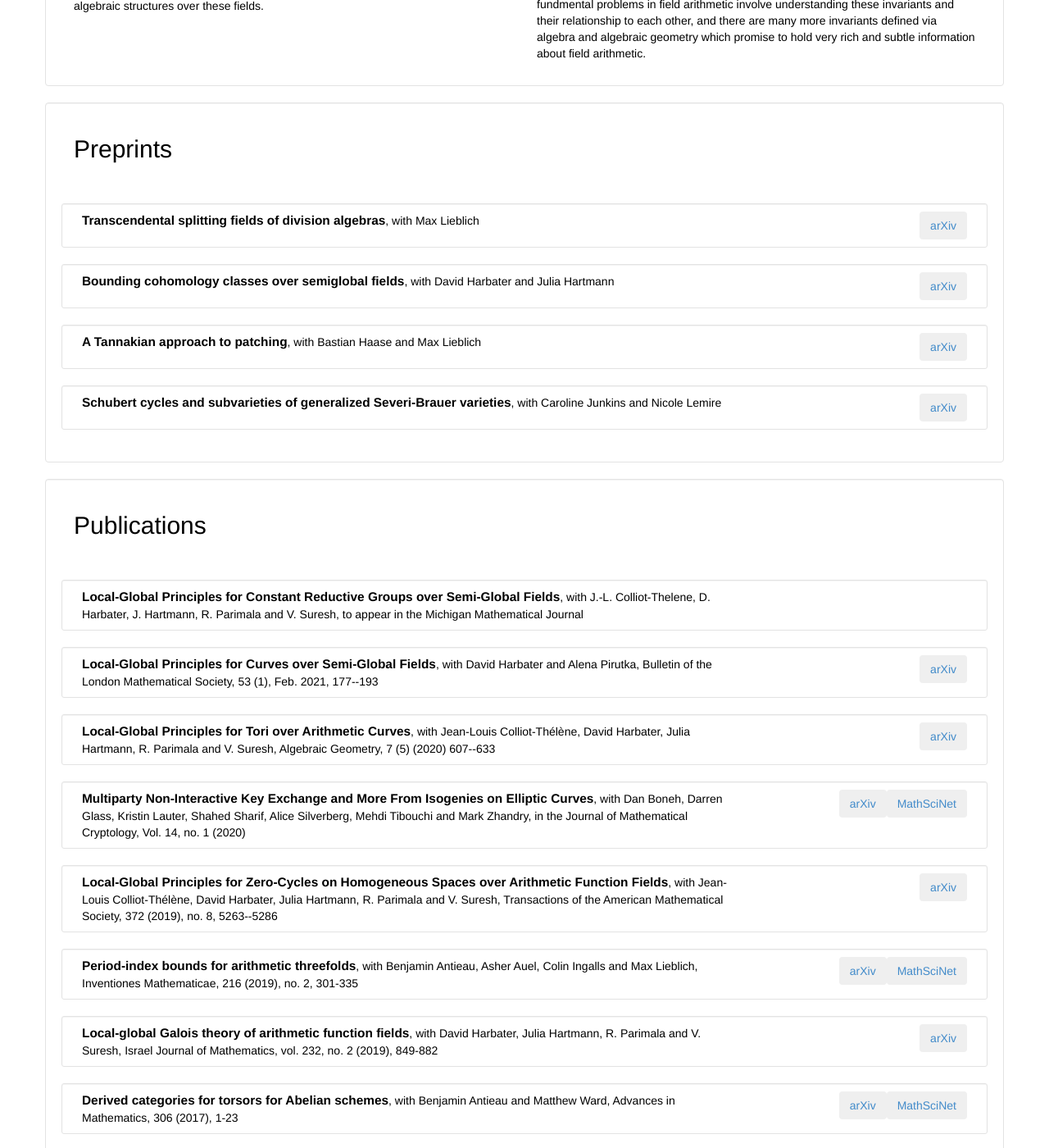
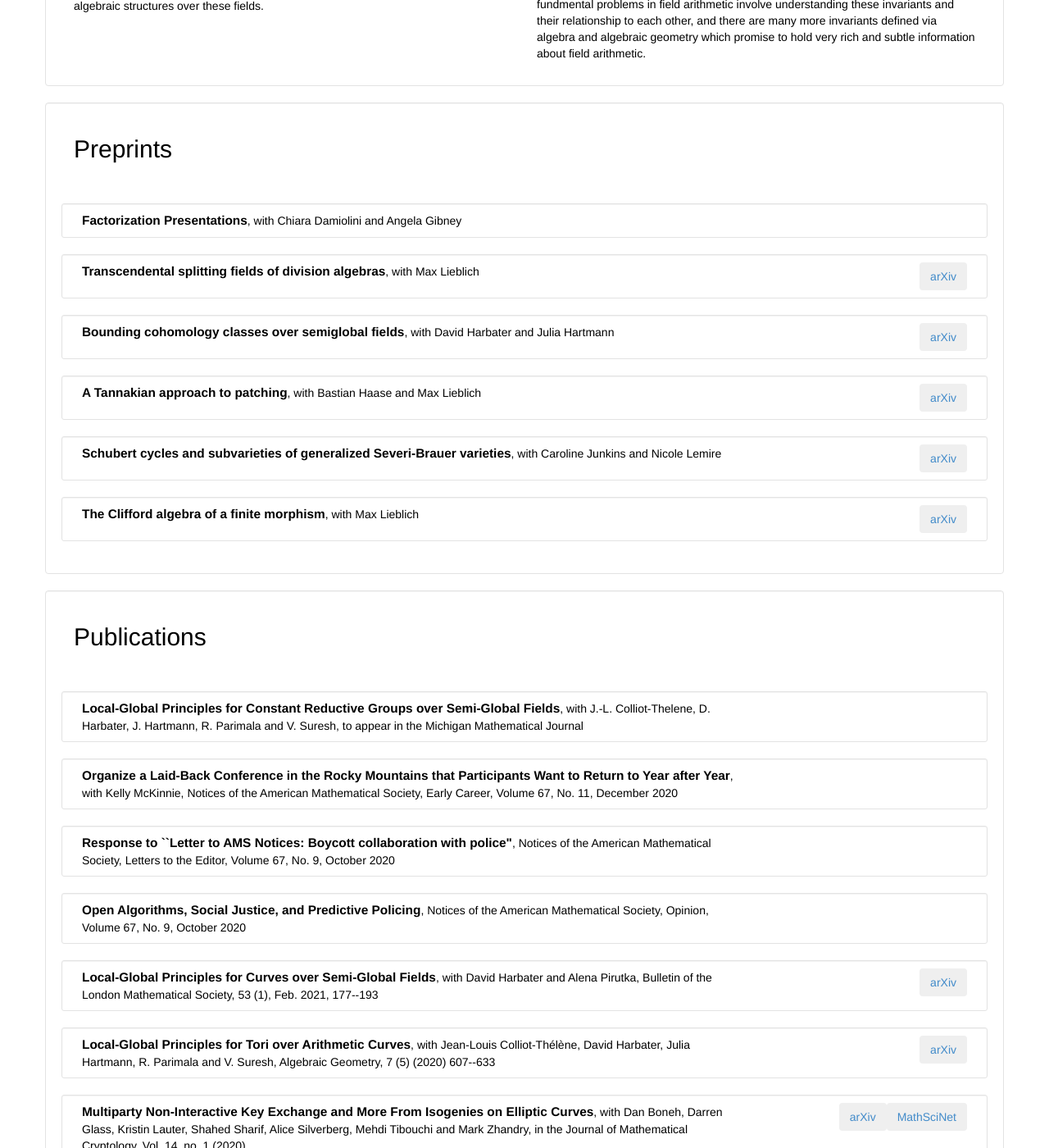
Before and after one commit to dkrashen/dkrashen.github.io, a Jekyll site: the page built from research.html, in a window 1280 px wide and 1400 px high, scrolled down 504 px. Shown: the whole window at 82% size. Built offline with Jekyll 4.4.1, drawn with Linux system fonts in a browser that asks for light colours.

Commit message:
update publications

```diff
--- a/_data/publications.yml
+++ b/_data/publications.yml
@@ -1,5 +1,13 @@
 
 publications:
+
+  -
+    title: "Factorization Presentations"
+    with: "Chiara Damiolini and Angela Gibney"
+    status: preprint
+    type: "research paper"
+    filename: "Factorization_Resolution.pdf"
+
   -
     title: "Local-Global Principles for Constant Reductive Groups over Semi-Global Fields"
     with: "J.-L. Colliot-Thelene, D. Harbater, J. Hartmann, R. Parimala and V. Suresh"
@@ -22,6 +30,29 @@ publications:
     status: preprint
     type: "research paper"
   -
+    title: "Organize a Laid-Back Conference in the Rocky Mountains that Participants Want to Return to Year after Year"
+    with: "Kelly McKinnie"
+    publication_year: "2020"
+    in: "Notices of the American Mathematical Society, Early Career"
+    pubinfo: "Volume 67, No. 11, December 2020"
+    status: "publication"
+    type: "other"
+  -
+    title: 'Response to ``Letter to AMS Notices: Boycott collaboration with police"'
+    in: "Notices of the American Mathematical Society, Letters to the Editor"
+    status: "publication"
+    type: "other"
+    pubinfo: "Volume 67, No. 9, October 2020"
+    publication_year: 2020
+  -
+    title: "Open Algorithms, Social Justice, and Predictive Policing"
+    publication_year: "2020"
+    in: "Notices of the American Mathematical Society, Opinion"
+    status: "publication"
+    type: "other"
+    pubinfo: "Volume 67, No. 9, October 2020"
+    publication_year: 2020
+  -
     arxiv: "2004.11933"
     title: "A Tannakian approach to patching"
     with: "Bastian Haase and Max Lieblich"
@@ -36,17 +67,14 @@ publications:
     arxiv_year: 2017
     status: "preprint"
     type: "research paper"
-
-
   -
     arxiv: "1509.07195"
     title: "The Clifford algebra of a finite morphism"
     with: "Max Lieblich"
     arxiv_year: 2015
     publication_year: "2020"
-    in: "in revision for the Journal of Algebra"
+    status: "preprint"
     type: "research paper"
-
   -
     title: "Division algebras with common subfields"
     with: "Eliyahu Matzri, Andre Rapinchuk, Louis Rowen and David Saltman"
@@ -54,8 +82,6 @@ publications:
     publication_year: "2021"
     in: "to appear in Manuscripta Mathematica"
     type: "research paper"
-
-
   -
     title: "Local-Global Principles for Curves over Semi-Global Fields"
     arxiv: "2001.05429"
@@ -95,7 +121,7 @@ publications:
     status: "publication"
     MR: "MR4113747"
     publication_year: 2020
-
+    type: "research paper"
   -
     title: "Local-Global Principles for Zero-Cycles on Homogeneous Spaces over Arithmetic Function Fields"
     arxiv: "1710.03173"
@@ -108,8 +134,6 @@ publications:
     pubinfo: "372 (2019),  no.  8, 5263--5286"
     status: "publication"
     publication_year: 2019
-
-
   -
     arxiv: "1704.05489"
     title: "Period-index bounds for arithmetic threefolds"
```
